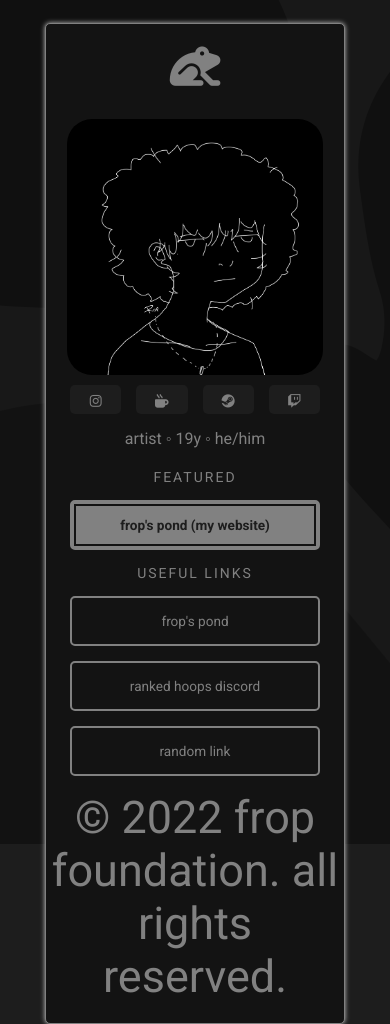
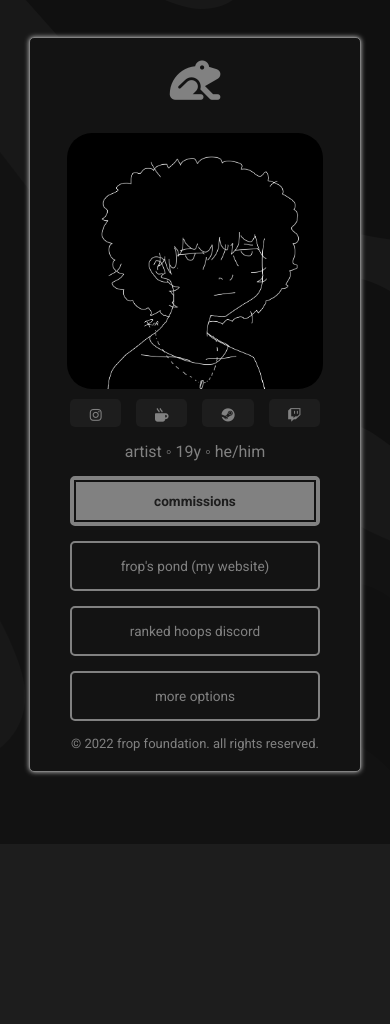
Before and after one commit to imfrop/frops-pond, a plain HTML site: page links/index.html in a window 390 px wide. Shown: the top 1024 px of the page. After the commit the page ends 844 px from the top, so only its background shows below. Drawn offline with Linux system fonts and the light colour scheme.

Commit message:
general fixes to the links page

```diff
--- a/links/index.html
+++ b/links/index.html
@@ -19,9 +19,8 @@
 
     <!-- main -->
     <body>
-      <div class="lwrapper">
       <div class="linkspage">
-        <p class="fa-solid fa-frog"></p>
+        <p id="frog" class="fa-solid fa-frog"></p>
         <image class="pic" src="../images/luiz_sketch.png"/>
 
         <div class="socials">
@@ -32,19 +31,15 @@
             <a href="https://www.twitch.tv/froprl" class="fa fa-twitch" open></a>
         </div>
         <h4>artist ◦ 19y ◦ he/him</h4>
-        <!-- Featured -->
-        <h2>Featured</h2>
-        <a class="featured" href="../">frop's pond (my website)</a>
-        <!-- Popular Content -->
-        <h2>useful links</h2>
+        <!-- Links -->
+        <a class="featured" href="#comms">commissions</a>
         <div>
-            <a href="../">frop's pond</a>
+            <a href="../">frop's pond (my website)</a>
             <a href="https://discord.gg/RankedHoops" open>ranked hoops discord</a>
-            <a href="https://">random link</a>
+            <a href="#more">more options</a>
         </div>
     </div>
     <p class="footer"> &copy; 2022 frop foundation. all rights reserved.</p>
-  </div>
   </div>
     </body>
     <!-- footer section -->
--- a/style.css
+++ b/style.css
@@ -7,18 +7,24 @@ html, body {
     margin: 0;
     font-family: 'Roboto', sans-serif;
   }
-  @media screen and (min-width: 800px) {
+  @media screen and (min-width: 1200px) {
 body#links {
-            background: url('/images/wallpaper.png') center repeat-x;
-            background-repeat: repeat-y;
-            padding: 6% 0 0 0;
+            background: url('/images/wallpaper.png');
+            background-repeat: no-repeat;
+            background-attachment: fixed;
+            background-size: 100%;
+            padding: 6% 0 8% 0;
+            overflow-y: hidden;
 }
   }
 
-  @media screen and (max-width: 500px) {
+  @media screen and (max-width: 1200px) {
 body#links {
-        background: url('/images/wallpaper.png') center repeat-x;
+        background: url('/images/wallpaper.png');
+        background-repeat: repeat;
+        background-attachment: fixed;
         padding: 6%;
+        overflow-y: hidden;
     }
 
 }
@@ -263,8 +269,9 @@ figure {
     .linkspage {
         margin-left: auto;
         margin-right: auto;
-        height: calc(100% - 6%);
-        width: calc(100% - 12.5%);
+        width: calc(100% - 3%);
+        margin-top: calc(100% - 96.1%);
+        margin-bottom: calc(100% - 89%);
         border: 1px solid #818181;
         border-radius: 5px;
         padding: 5px;
@@ -297,7 +304,7 @@ figure {
         max-width: 250px;
         margin: 0 auto 15px;
         padding: 15px 20px;
-        font-size:.85rem;
+        font-size: .85rem;
         color: #818181;;
         border: 2px solid #818181;
         border-radius: 5px;
@@ -320,15 +327,6 @@ figure {
         width: calc(100% - 4px);
         height: calc(100% - 4px);
         border: 2px solid #131313
-    }
-
-    .socials h2 {
-        font-size: 14px;
-        text-transform: uppercase;
-        font-weight: 400;
-        letter-spacing: 2px;
-        margin-bottom: 15px;
-
     }
 
     .channels {
@@ -363,6 +361,7 @@ figure {
     margin-left: auto;
     margin-right: auto;
     width: calc(100% - 33.6%);
+    height: 100%;
     border: 1px solid #818181;
     border-radius: 5px;
     padding: 5px;
@@ -464,26 +463,16 @@ figure {
     background-color: #131313;
     box-shadow: 0 0 5px #c0c0c0;
 }*/
-.linkspage h1, h3, h4 {
+.linkspage h4 {
     text-align: center;
     font-family: 'Roboto', sans-serif;
     font-weight: 100;
-}
-.linkspage h1{
-    font-size: 40px;
-}
-.linkspage h3 {
-    font-size: 16px;
-    margin-bottom: 2px;
-    margin-top: 15px;
-}
-
-.linkspage h4 {
     margin-top: 0;
+    margin-bottom: 15px;
     font-size: 16px;
 }
 
-.linkspage p {
+.linkspage #frog {
     width: 100%;
     margin: 15px;
     margin-left: auto;
```
